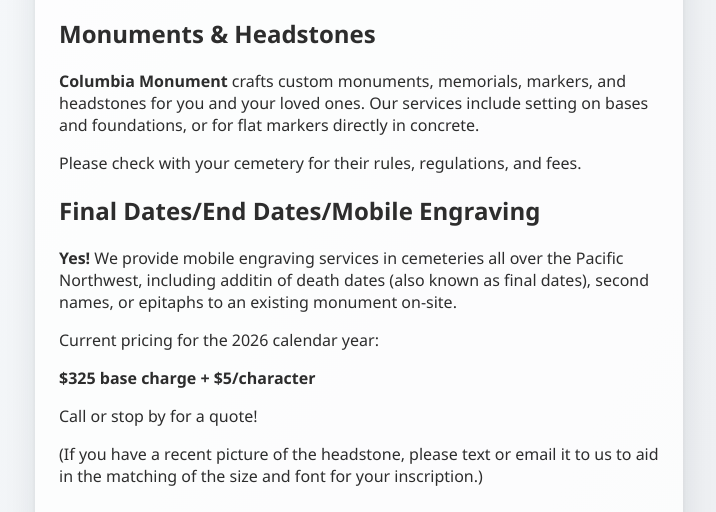
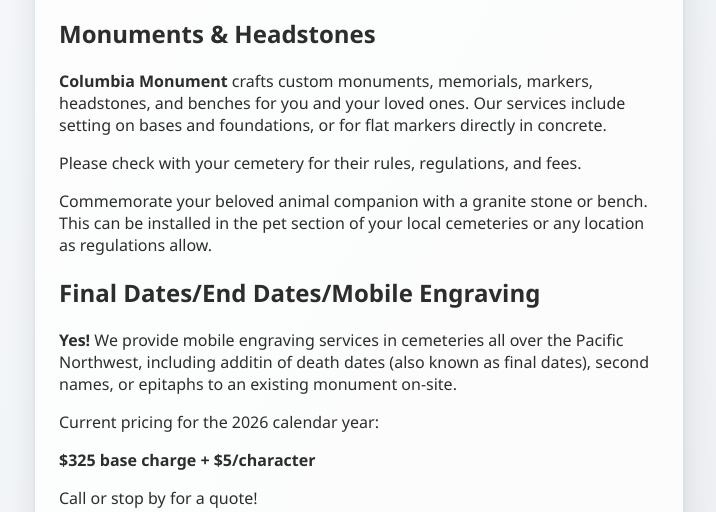
Before and after one commit to donalturrentine/columbiamonument, a plain HTML site: page index.htm in a window 1280 px wide. Shown: the part 208-720 px from the top of the page, without its empty margins (281-997 px from the left). Drawn offline with Linux system fonts and the light colour scheme; a script that the page names is missing.

Commit message:
Add benches to services offered by Columbia Monument

```diff
--- a/index.htm
+++ b/index.htm
@@ -117,8 +117,9 @@
       </div>
       <div class="services-block">
         <h2>Monuments &amp; Headstones</h2>
-        <p><strong>Columbia Monument</strong> crafts custom monuments, memorials, markers, and headstones for you and your loved ones. Our services include setting on bases and foundations, or for flat markers directly in concrete.</p>
+        <p><strong>Columbia Monument</strong> crafts custom monuments, memorials, markers, headstones, and benches for you and your loved ones. Our services include setting on bases and foundations, or for flat markers directly in concrete.</p>
         <p>Please check with your cemetery for their rules, regulations, and fees.</p>
+        <p>Commemorate your beloved animal companion with a granite stone or bench. This can be installed in the pet section of your local cemeteries or any location as regulations allow.</p>
         <h2>Final Dates/End Dates/Mobile Engraving</h2>
         <p><strong>Yes!</strong> We provide mobile engraving services in cemeteries all over the Pacific Northwest, including additin of death dates (also known as final dates), second names, or epitaphs to an existing monument on-site. </p>
         <p>Current pricing for the 2026 calendar year:</p>
```
